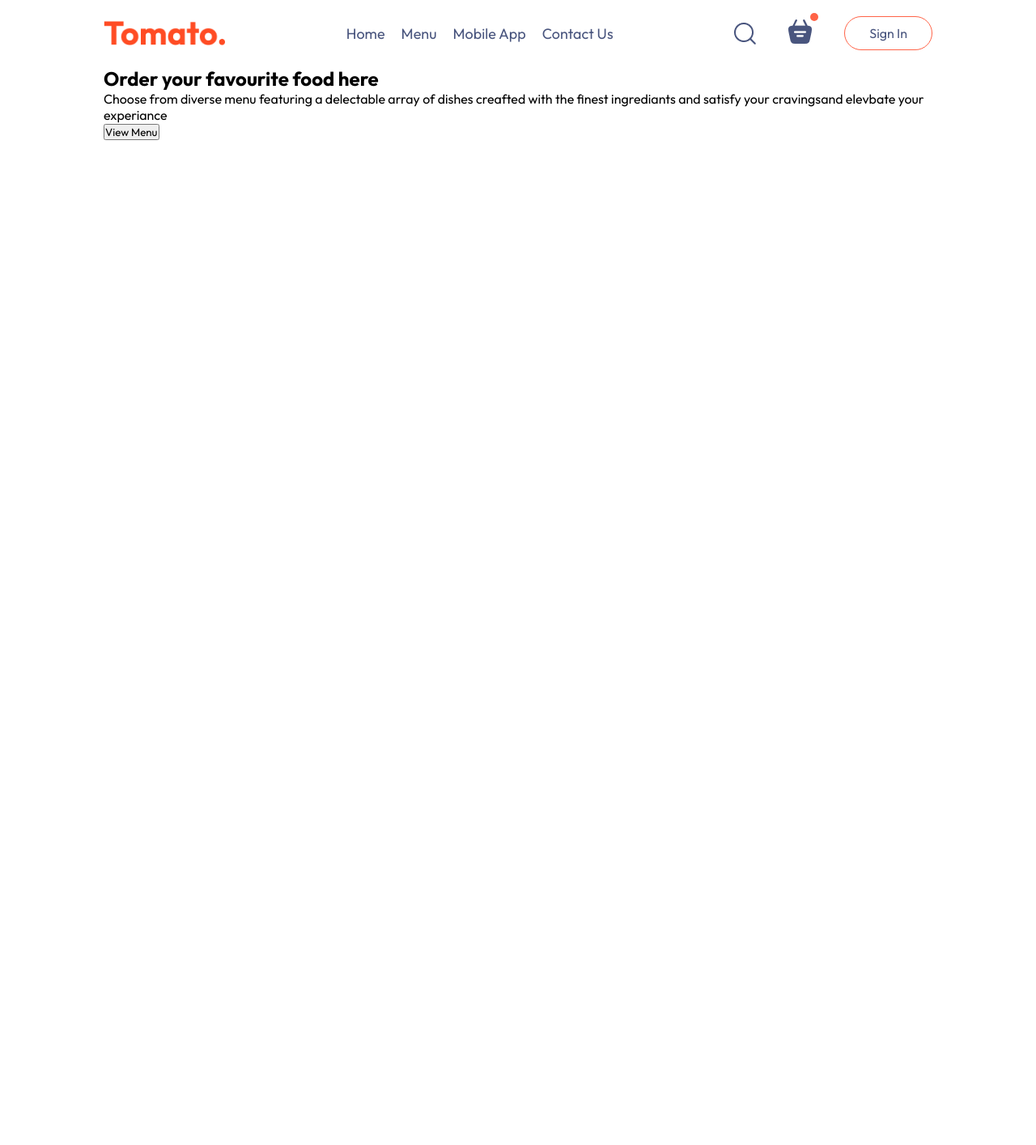
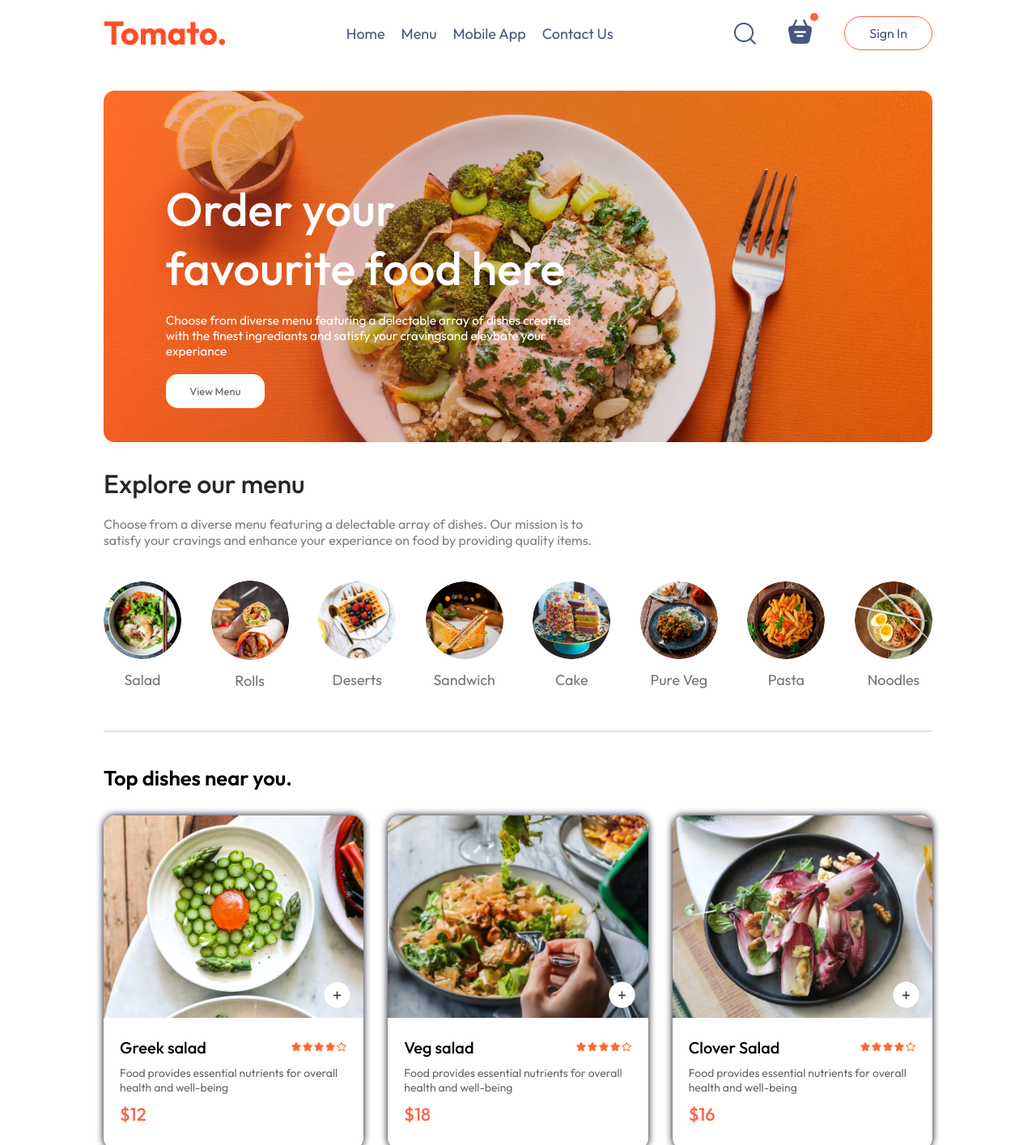
Before and after one commit to VanshikaYadvendu/Giftify, a React (Vite) app in the folder frontend/: page / in a window 1280 px wide. Shown: the top 1414 px of the page at 81% size. Before the commit the page ends 800 px from the top, so only its background shows below. Built offline with nearby package versions, Linux system fonts and the light colour scheme.

Commit message:
Home page created

```diff
--- /dev/null
+++ b/frontend/src/components/ExploreMenu/ExploreMenu.css
@@ -0,0 +1,49 @@
+.explore-menu{
+    display: flex;
+    flex-direction: column;
+    gap: 20px;
+}
+.explore-menu h1{
+    color: #262626;
+    font-weight: 500;
+}
+.menu-text{
+    max-width: 60%;
+    color: #808080;
+}
+.explore-menu-list{
+    display: flex;
+    justify-content: space-between;
+    align-items: center;
+    gap:30px;
+    text-align: center;
+    margin: 20px 0px;
+    overflow-x: scroll;
+}
+.explore-menu-list::-webkit-scrollbar{
+    display: none;
+}
+.explore-menu-item img{
+    width: 7.5vw;
+    min-width: 80px;
+    cursor: pointer;
+    border-radius: 50%;
+    transition: 0.2s;
+}
+.explore-menu-item p{
+    margin-top: 10px;
+    color: #747474;
+    font-size: max(1.4vw,16px);
+    cursor: pointer;
+}
+.explore-menu hr{
+    margin: 10px 0px;
+    height: 2px;
+    background-color: #e2e2e2;
+    border: none;
+}
+
+.explore-menu-item .active{
+    border: 4px solid tomato ;
+    padding: 2px;
+}
--- /dev/null
+++ b/frontend/src/components/ExploreMenu/ExploreMenu.jsx
@@ -0,0 +1,27 @@
+import React from 'react'
+import './ExploreMenu.css'
+import { menu_list } from '../../assets/assets'
+const ExploreMenu = ({category,setCategory}) => {
+
+
+  return (
+    <div className='explore-menu' id='explore-menu'>
+        <h1>Explore our menu</h1>
+        <p className='menu-text'> Choose from a diverse menu featuring a delectable array of dishes. Our mission is to satisfy your cravings and enhance your experiance on food by providing quality items.</p>
+        <div className="explore-menu-list">
+            {menu_list.map((item,index)=>{
+                return (
+                    <div onClick={()=>setCategory(prev=>prev===item.menu_name?"All":item.menu_name)} key={index} className="explore-menu-item">
+                        <img className={category===item.menu_name ?"active":""} src={item.menu_image} alt=""/>
+                        <p>{item.menu_name}</p>
+
+                    </div>
+                )
+            })}
+        </div>
+        <hr />
+    </div>
+  )
+}
+
+export default ExploreMenu
--- /dev/null
+++ b/frontend/src/components/FoodDisplay/FoodDisplay.css
@@ -0,0 +1,17 @@
+.food-display{
+    margin-top: 30px;
+
+}
+.food-display h2{
+    font-size: max(2vw,24px);
+    font-weight: 600;
+
+}
+
+.food-display-list{
+    display: grid;
+    grid-template-columns: repeat(auto-fill,minmax(240px,1fr));
+    margin-top: 30px;
+    gap: 30px;
+    row-gap: 50px;
+}
--- /dev/null
+++ b/frontend/src/components/FoodDisplay/FoodDisplay.jsx
@@ -0,0 +1,20 @@
+import React, { use, useContext } from 'react'
+import './FoodDisplay.css'
+import { StoreContext } from '../../context/StoreContext'
+import FoodItem from '../FoodItem/FoodItem'
+
+const FoodDisplay = ({category}) => {
+    const {food_list} = useContext(StoreContext)
+  return (
+    <div className='food-display' id = 'food-display'>
+        <h2>Top dishes near you.</h2>
+        <div className="food-display-list">
+            {food_list.map((item,index)=>{
+                return <FoodItem key = {index} id= {item.id} name={item.name} description={item.description} price = {item.price} image = {item.image}/>
+            })}
+        </div>
+    </div>
+  )
+}
+
+export default FoodDisplay
--- /dev/null
+++ b/frontend/src/components/FoodItem/FoodItem.css
@@ -0,0 +1,67 @@
+.food-item{
+    width: 100%;
+    margin: auto;
+    border-radius: 15px;
+    box-shadow: 0px 0px 10px #000015;
+    transition: 0.3s;
+    animation:fadeIn 1s;
+}
+.food-image{
+    width: 100%;
+    border-radius: 15px 15px 0px 0px;
+
+}
+.food-item-info{
+    padding: 20px;
+}
+.food-rating{
+    display: flex;
+    justify-content: space-between;
+    align-items: center;
+    margin-bottom: 10px;
+}
+.food-rating p{
+    font-size: 20px;
+    font-weight: 500;
+}
+.food-rating img{
+    width: 70px;
+}
+.food-description{
+    color: #676767;
+    font-size: 14px;
+}
+.food-price{
+    color: tomato;
+    font-size: 22px;
+    font-weight: 500;
+    margin: 10px 0px;
+}
+.food-item-image{
+    position: relative;
+}
+.food-item-image .add{
+    width: 35px;
+    position: absolute;
+    bottom: 15px;
+    right: 15px;
+    cursor: pointer;
+    border-radius: 50%;
+
+}
+
+.food-item-counter{
+    position: absolute;
+    bottom: 15px;
+    right: 15px;
+    display: flex;
+    align-items: center;
+    gap: 10px;
+    padding: 6px;
+    border-radius: 50px;
+    background-color: white;
+}
+
+.food-item-counter img{
+    width: 30px ;
+}
--- /dev/null
+++ b/frontend/src/components/FoodItem/FoodItem.jsx
@@ -0,0 +1,35 @@
+import React, { useState } from 'react'
+import './FoodItem.css'
+import { assets } from '../../assets/assets'
+
+const FoodItem = ({id,name,price,description,image}) => {
+
+
+  const [itemCount,setItemCount] = useState(0);
+  return (
+    <div className='food-item'>
+        <div className="food-item-image">
+            <img className = "food-image" src={image} alt="" />
+            {!itemCount
+                ?<img className='add' onClick={()=>setItemCount(prev=>prev+1)} src={assets.add_icon_white} alt="" />
+                :<div className='food-item-counter'>
+                  <img onClick={()=>setItemCount(prev=>prev-1)} src={assets.remove_icon_red} alt="" />
+                  <p>{itemCount}</p>
+                  <img onClick={()=>setItemCount(prev=>prev+1)} src={assets.add_icon_green} alt="" />
+                  </div>
+
+            }
+        </div>
+        <div className="food-item-info">
+            <div className="food-rating">
+                <p>{name}</p>
+                <img src={assets.rating_starts} alt="" />
+            </div>
+            <p className="food-description">{description}</p>
+            <p className="food-price">${price}</p>
+        </div>
+    </div>
+  )
+}
+
+export default FoodItem
--- a/frontend/src/components/Header/Header.css
+++ b/frontend/src/components/Header/Header.css
@@ -0,0 +1,39 @@
+.header{
+    height: 34vw;
+    margin: 30px auto;
+    background: url('/header_img.png') no-repeat;
+    background-size: contain;
+    position: relative
+}
+.header-contents{
+    position: absolute;
+    display: flex;
+    flex-direction: column;
+    align-items: start;
+    gap: 1.5vw;
+    max-width: 50%;
+    bottom: 10%;
+    left: 6vw;
+    animation: fadeIn 3s;
+}
+.header-contents h2{
+    font-weight: 500;
+    color: white;
+    font-size: max(4.5vw,22px);
+}
+
+.header-contents p{
+    color: white;
+    font-size: 1.20vw ;
+}
+
+.header-contents button{
+    border: none;
+    color: #747474;
+    font-weight: 500;
+    padding: 1vw 2.3vw;
+    background-color: white;
+    font-size: max(1vw,13px);
+    border-radius: 15px;
+
+}
--- a/frontend/src/components/Header/header.jsx
+++ b/frontend/src/components/Header/header.jsx
@@ -1,5 +1,5 @@
 import React from 'react'
-
+import './Header.css'
 const header = () => {
   return (
      <div className='header'>
--- /dev/null
+++ b/frontend/src/context/StoreContext.jsx
@@ -0,0 +1,17 @@
+import { createContext } from "react";
+import { food_list } from "../assets/assets";
+export const StoreContext = createContext(null)
+const StoreContextProvider = (props)=>{
+
+    const contextValue = {
+        food_list
+    }
+
+    return(
+        <StoreContext.Provider value = {contextValue}>
+            {props.children}
+        </StoreContext.Provider>
+
+    )
+}
+export default StoreContextProvider;
--- a/frontend/src/index.css
+++ b/frontend/src/index.css
@@ -16,3 +16,12 @@
   width: 80%;
   margin: auto ;
 }
+
+@keyframes fadeIn {
+  0%{
+    opacity: 0;
+  }
+  100%{
+    opacity: 1;
+  }
+}
--- a/frontend/src/pages/Home/Home.jsx
+++ b/frontend/src/pages/Home/Home.jsx
@@ -1,11 +1,17 @@
-import React from 'react';
+import React, { useState } from 'react';
 import './home.css';
 import Header from '../../components/Header/header';
+import ExploreMenu from '../../components/ExploreMenu/ExploreMenu';
+import FoodDisplay from '../../components/FoodDisplay/FoodDisplay';
 
 const Home = () => {
+   const [category,setCategory] = useState("All");
+
   return (
     <div className="home">
       <Header />
+      <ExploreMenu category={category} setCategory={setCategory}/>
+      <FoodDisplay category={category} />
     </div>
   );
 };
```
Also changed, not shown: frontend/src/main.jsx (+10 -8 lines).
